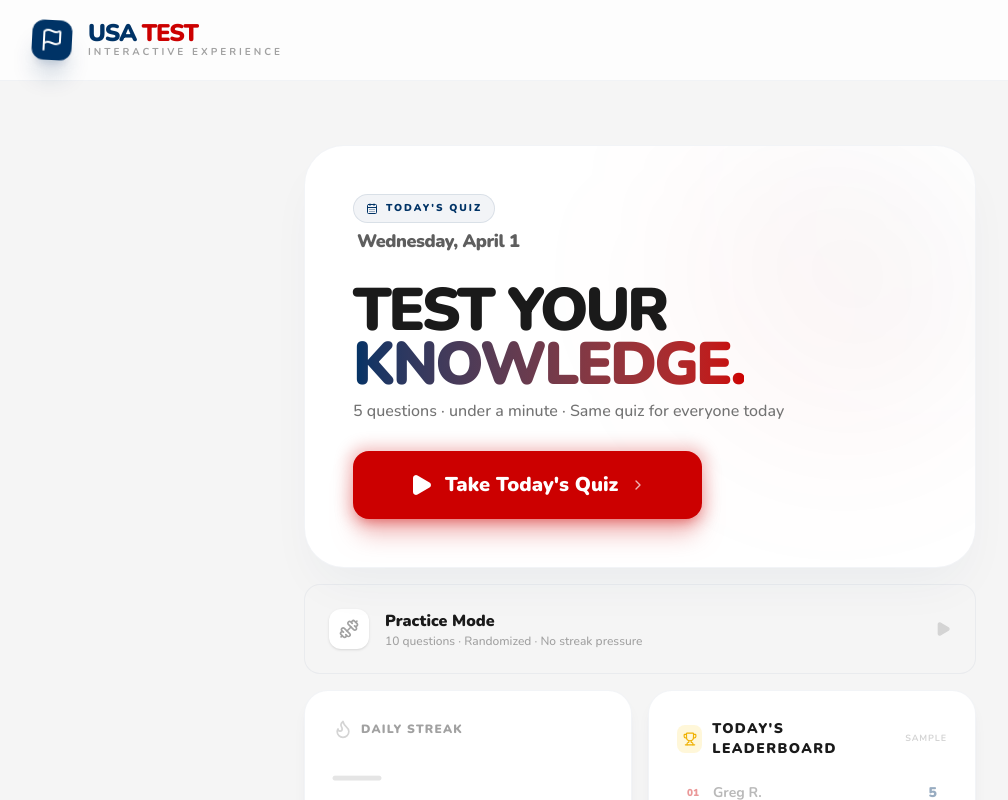
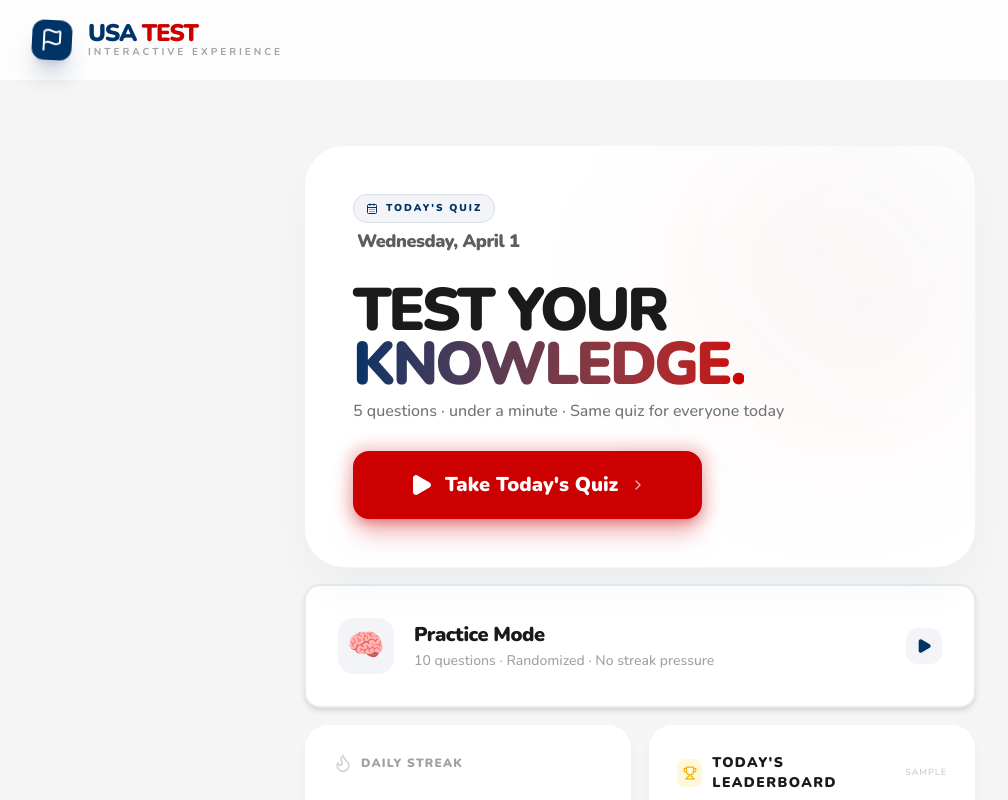
Before and after one commit to roebergdev/usa-test-next, a Next.js app: page / in a window 1280 px wide. Shown: the top 800 px of the page, without its empty margins (0-1008 px from the left). Built offline with nearby package versions, Linux system fonts and the light colour scheme; no server answers; the database is empty.

Commit message:
feat: Make Practice Mode tile more prominent; swap dumbbell for brain emoji
Co-Authored-By: Claude Sonnet 4.6 <noreply@anthropic.com>

```diff
--- a/src/components/HomeScreen.tsx
+++ b/src/components/HomeScreen.tsx
@@ -6,7 +6,6 @@ import { motion } from 'motion/react';
 import {
   CalendarDays,
   Play,
-  Dumbbell,
   CheckCircle2,
   Flame,
   Trophy,
@@ -333,23 +332,25 @@ function PracticeRow({ onPlayPractice }: { onPlayPractice: () => void }) {
   return (
     <button
       onClick={onPlayPractice}
-      className="w-full text-left group bg-amac-gray border border-amac-blue/5 rounded-2xl p-5 sm:p-6 hover:bg-white hover:shadow-lg hover:shadow-amac-blue/5 transition-all duration-300"
+      className="w-full text-left group bg-white border-2 border-amac-blue/10 hover:border-amac-blue/30 rounded-2xl p-6 sm:p-8 shadow-md hover:shadow-xl hover:shadow-amac-blue/10 transition-all duration-300 active:scale-[0.99]"
     >
       <div className="flex items-center justify-between">
-        <div className="flex items-center gap-4">
-          <div className="w-9 h-9 sm:w-10 sm:h-10 bg-white group-hover:bg-amac-blue/5 rounded-xl flex items-center justify-center shadow-sm transition-colors">
-            <Dumbbell className="w-4 h-4 sm:w-5 sm:h-5 text-neutral-400 group-hover:text-amac-blue transition-colors" />
+        <div className="flex items-center gap-4 sm:gap-5">
+          <div className="w-12 h-12 sm:w-14 sm:h-14 bg-amac-blue/5 group-hover:bg-amac-blue/10 rounded-2xl flex items-center justify-center transition-colors shrink-0">
+            <span className="text-2xl sm:text-3xl">🧠</span>
           </div>
           <div>
-            <div className="font-black text-sm sm:text-base text-amac-dark group-hover:text-amac-blue transition-colors">
+            <div className="font-black text-base sm:text-xl text-amac-dark group-hover:text-amac-blue transition-colors tracking-tight">
               Practice Mode
             </div>
-            <div className="text-xs text-neutral-400 font-medium">
+            <div className="text-xs sm:text-sm text-neutral-400 font-medium mt-0.5">
               10 questions &middot; Randomized &middot; No streak pressure
             </div>
           </div>
         </div>
-        <Play className="w-4 h-4 text-neutral-300 group-hover:text-amac-blue transition-colors fill-current" />
+        <div className="w-9 h-9 rounded-xl bg-amac-blue/5 group-hover:bg-amac-blue group-hover:text-white flex items-center justify-center transition-all duration-300 shrink-0">
+          <Play className="w-4 h-4 text-amac-blue group-hover:text-white transition-colors fill-current" />
+        </div>
       </div>
     </button>
   );
```
